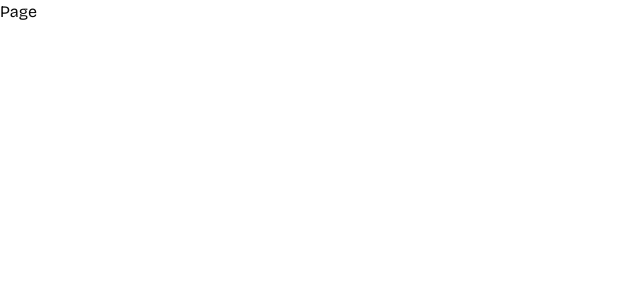
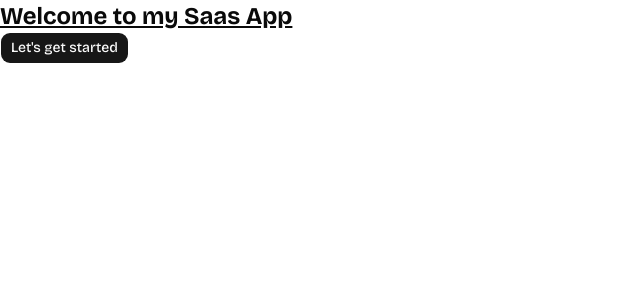
Before and after one commit to vonmarie1/vm-app, a Next.js app: page / in a window 1280 px wide. Shown: the top 300 px of the page, without its empty margins (0-640 px from the left). Built offline with nearby package versions, Linux system fonts and the light colour scheme.

Commit message:
initial commit

```diff
--- /dev/null
+++ b/app/companions/[id]/page.tsx
@@ -0,0 +1,5 @@
+const CompanionSession = () => {
+  return <div>CompanionSession</div>;
+};
+
+export default CompanionSession;
--- /dev/null
+++ b/app/companions/new/page.tsx
@@ -0,0 +1,5 @@
+const NewCompanion = () => {
+  return <div>NewCompanion</div>;
+};
+
+export default NewCompanion;
--- /dev/null
+++ b/app/companions/page.tsx
@@ -0,0 +1,5 @@
+const CompanionsLibrary = () => {
+  return <div>CompanionsLibrary</div>;
+};
+
+export default CompanionsLibrary;
--- /dev/null
+++ b/app/my-journey/page.tsx
@@ -0,0 +1,5 @@
+const Profile = () => {
+  return <div>Profile</div>;
+};
+
+export default Profile;
--- a/app/page.tsx
+++ b/app/page.tsx
@@ -1,9 +1,13 @@
-import React from 'react'
+import { Button } from "@/components/ui/button";
+import React from "react";
 
 const Page = () => {
   return (
-    <div>Page</div>
-  )
-}
+    <div>
+      <h1 className="text-2xl underline">Welcome to my Saas App</h1>
+      <Button>Let's get started</Button>
+    </div>
+  );
+};
 
-export default Page
+export default Page;
--- /dev/null
+++ b/app/sign-in/page.tsx
@@ -0,0 +1,7 @@
+import React from "react";
+
+const Page = () => {
+  return <div>Sign in</div>;
+};
+
+export default Page;
--- /dev/null
+++ b/app/subscription/page.tsx
@@ -0,0 +1,5 @@
+const Subscription = () => {
+  return <div>Subscription</div>;
+};
+
+export default Subscription;
```
